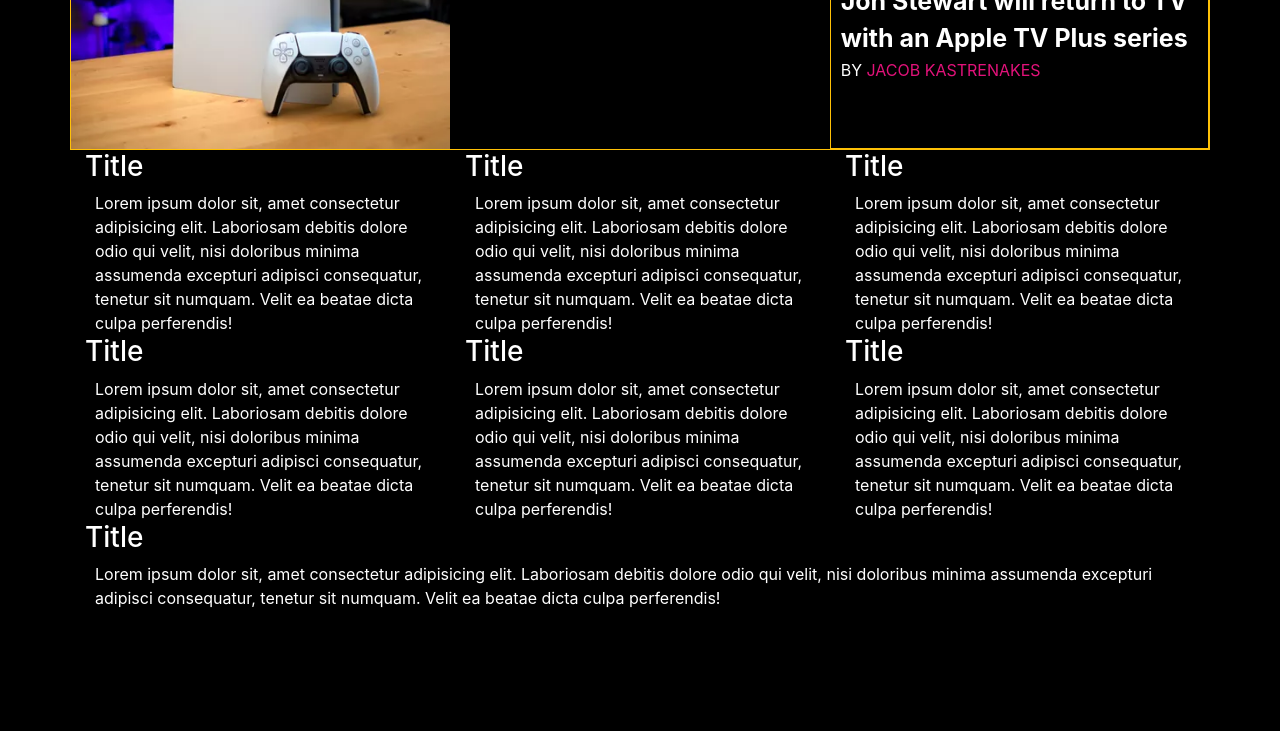
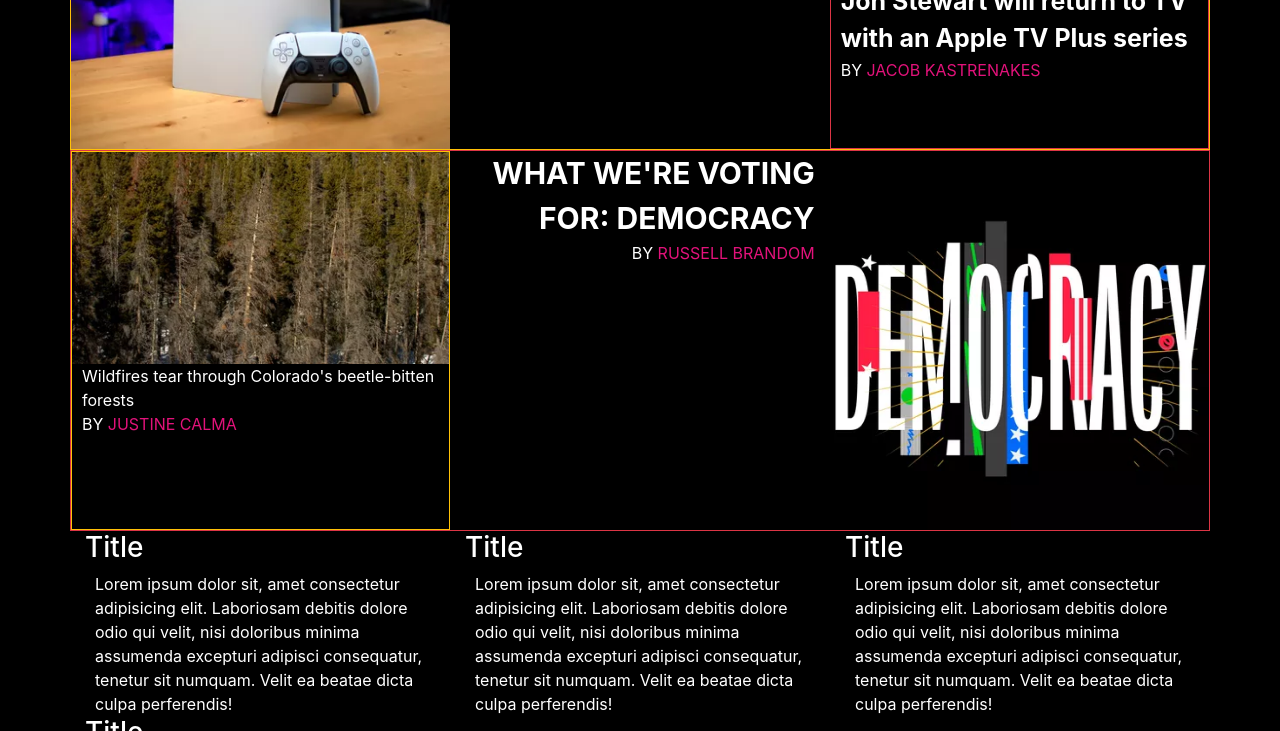
Before and after one commit to benchan777/spd1.2-webpage-clone, a plain HTML site: page index.html in a window 1280 px wide. Shown: the part 627-1358 px from the top of the page. Before the commit the page ends 1237 px from the top, so only its background shows below. Drawn offline with nearby package versions, Linux system fonts and the light colour scheme.

Commit message:
styled 2nd row

```diff
--- a/index.html
+++ b/index.html
@@ -129,33 +129,27 @@
                 <p>BY <a href="#" class="author">VJERAN PAVIC</a></p>
             </div>
 
-            <div class="col-lg-4 p-0 border border-warning">
+            <div class="col-lg-4 p-0 border border-warning border-danger">
                 <img src="/images/john-stewart.webp" class="img-fluid">
                 <p class="john-stewart">Jon Stewart will return to TV with an Apple TV Plus series</p>
                 <p>BY <a href="#" class="author">JACOB KASTRENAKES</a></p>
             </div>
         </div>
 
-        <div class="row">
-            <div class="col-lg-4">
-                <h3>Title</h3>
-                <p>Lorem ipsum dolor sit, amet consectetur adipisicing elit. Laboriosam debitis dolore odio qui velit,
-                    nisi doloribus minima assumenda excepturi adipisci consequatur, tenetur sit numquam. Velit ea beatae
-                    dicta culpa perferendis!
+        <div class="row border border-danger">
+            <div class="col-lg-4 p-0 border border-warning">
+                <img src="/images/colorado-trees.webp" class="img-fluid">
+                <p class="wildfires"> Wildfires tear through Colorado's beetle-bitten forests</p>
+                <p>BY <a href="#" class="author">JUSTINE CALMA</a></p>
             </div>
 
-            <div class="col-lg-4">
-                <h3>Title</h3>
-                <p>Lorem ipsum dolor sit, amet consectetur adipisicing elit. Laboriosam debitis dolore odio qui velit,
-                    nisi doloribus minima assumenda excepturi adipisci consequatur, tenetur sit numquam. Velit ea beatae
-                    dicta culpa perferendis!
+            <div class="col-lg-4 text-right">
+                <p class="voting">WHAT WE'RE VOTING FOR: DEMOCRACY</p>
+                <p>BY <a href="#" class="author">RUSSELL BRANDOM</a></p>
             </div>
 
-            <div class="col-lg-4">
-                <h3>Title</h3>
-                <p>Lorem ipsum dolor sit, amet consectetur adipisicing elit. Laboriosam debitis dolore odio qui velit,
-                    nisi doloribus minima assumenda excepturi adipisci consequatur, tenetur sit numquam. Velit ea beatae
-                    dicta culpa perferendis!
+            <div class="col-lg-4 p-0">
+               <img src="images/democracy.webp" class="img-fluid">
             </div>
         </div>
 
--- a/styles.css
+++ b/styles.css
@@ -30,3 +30,8 @@ p {
     font-weight: bold;
     font-size: 25px
 }
+
+.voting {
+    font-weight: bold;
+    font-size: 30px;
+}
```
